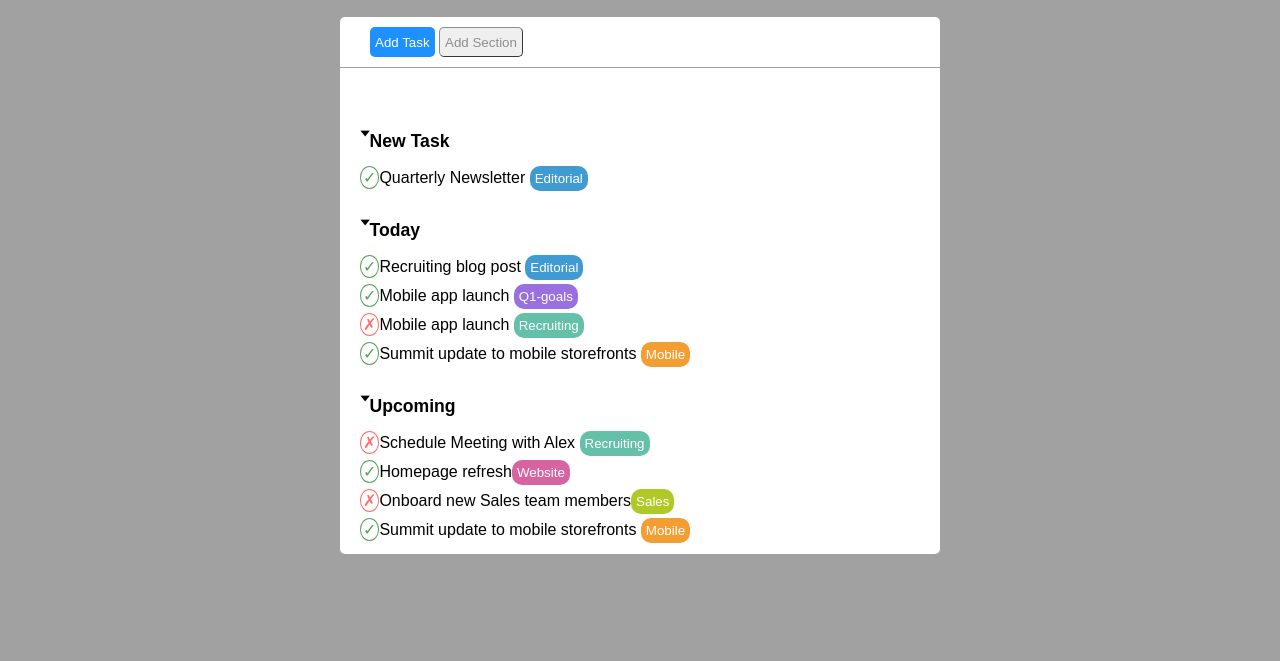
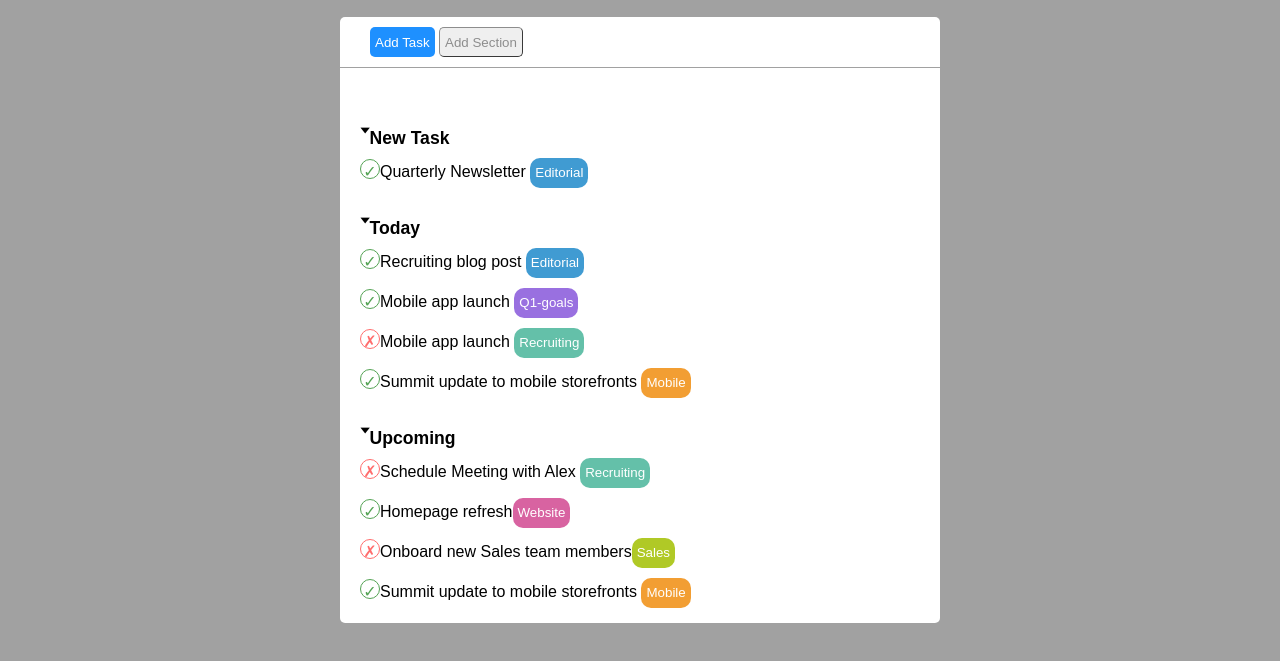
Before and after one commit to leonardoolia/html-css-toboolist, a plain HTML site: page index.html in a window 1280 px wide. Shown: the part 63-724 px from the top of the page. Drawn offline with Linux system fonts and the light colour scheme.

Commit message:
fixed "check" and "cross" span

```diff
--- a/css/style.css
+++ b/css/style.css
@@ -63,6 +63,11 @@ h2 {
 
 li {
     margin: 10px;
+    line-height: 20px;
+}
+
+span {
+    display: inline-block;
 }
 
 
@@ -93,6 +98,9 @@ button {
     border: 1px solid #54A354;
     border-radius: 50%;
     padding: 2px;
+    height: 20px;
+    width: 20px;
+    text-align: center;
 }
 
 .cross {
@@ -100,6 +108,9 @@ button {
     border: 1px solid #FF6D6D;
     border-radius: 50%;
     padding: 2px;
+    height: 20px;
+    width: 20px;
+    text-align: center;
 }
 
 .label {
```
